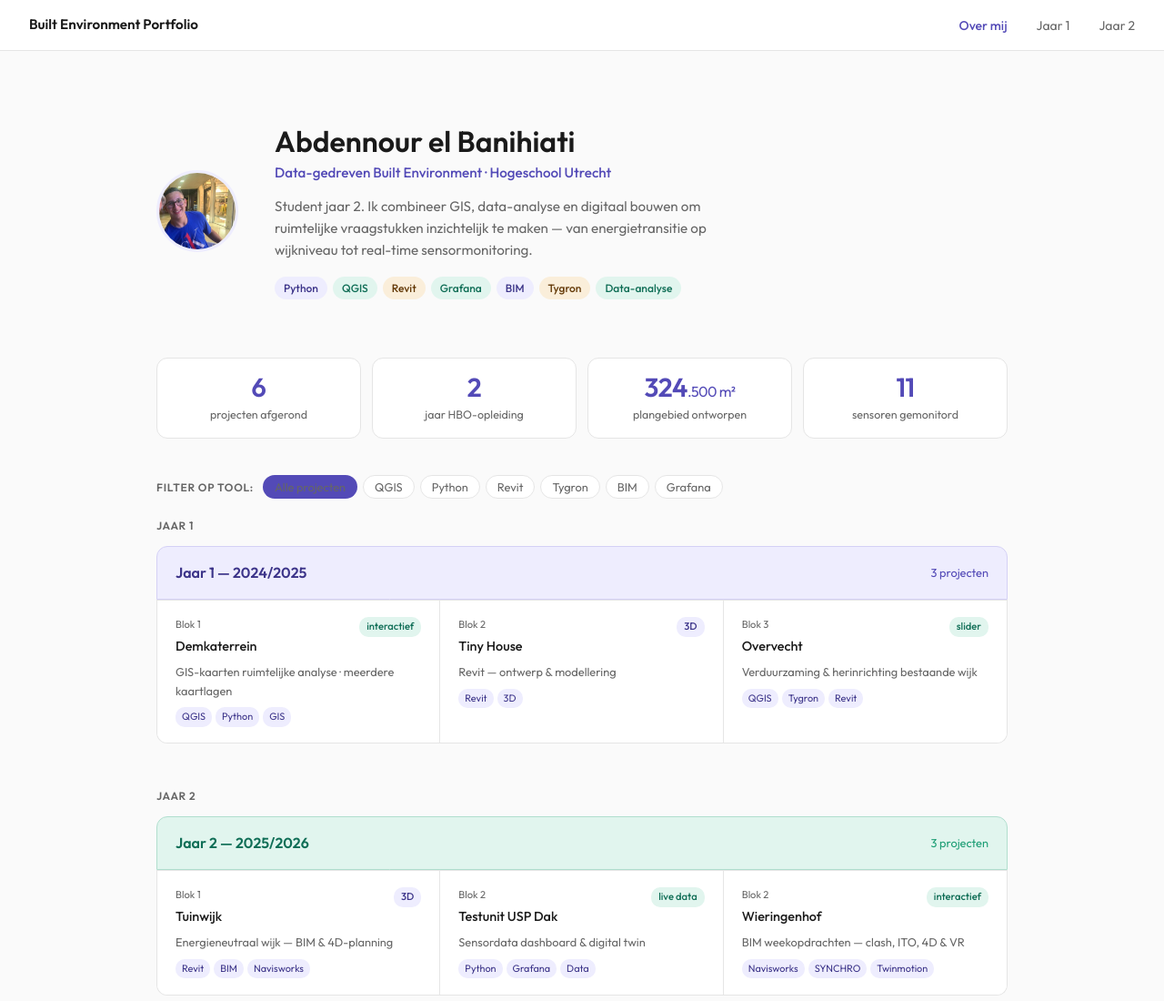
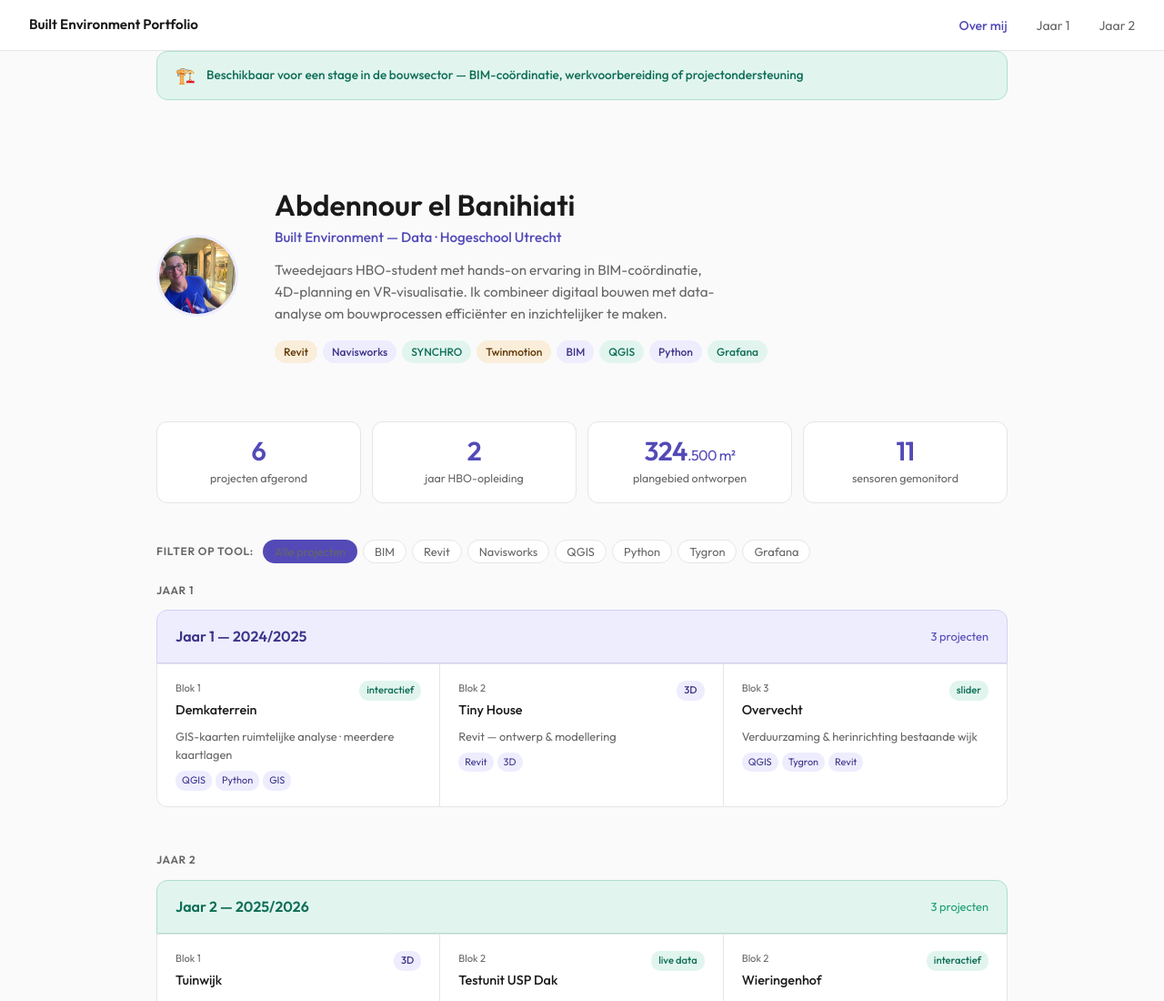
Before and after one commit to nouralba7-source/portfolio, a plain HTML site: page index.html in a window 1280 px wide. Shown: the top 1100 px of the page at 91% size. Drawn offline with Linux system fonts and the light colour scheme.

Commit message:
Portfolio homepage aangepast voor sollicitatie bouwsector
- Bio herschreven met focus op BIM-coördinatie en digitaal bouwen
- Navisworks, SYNCHRO en Twinmotion toegevoegd als vaardigheden
- Stage-beschikbaarheid banner bovenaan toegevoegd
- Filteropties uitgebreid met Navisworks
- Wieringenhof kaart data-skills bijgewerkt

Co-Authored-By: Claude Opus 4.6 <noreply@anthropic.com>
Claude-Session: https://claude.ai/code/session_01SfjHZn3TWdb5roYJX941pt

```diff
--- a/index.html
+++ b/index.html
@@ -163,6 +163,12 @@
   <main>
     <div class="container">
 
+      <!-- STAGE BANNER -->
+      <div class="stage-banner fade-1" style="background:var(--groen-licht);border:1px solid #b0dece;border-radius:var(--radius);padding:0.75rem 1.25rem;margin-bottom:1rem;display:flex;align-items:center;gap:0.75rem;">
+        <span style="font-size:1.1rem;">🏗️</span>
+        <span style="font-size:0.85rem;color:#0F6E56;font-weight:500;">Beschikbaar voor een stage in de bouwsector — BIM-coördinatie, werkvoorbereiding of projectondersteuning</span>
+      </div>
+
       <!-- HERO -->
       <section class="hero">
         <img src="afbeeldingen/abdennour.jpg" alt="Abdennour el Banihiati" class="avatar fade-1"
@@ -170,20 +176,21 @@
         <div class="avatar-initialen fade-1" style="display:none;">AB</div>
         <div>
           <h1 class="hero-naam fade-2">Abdennour el Banihiati</h1>
-          <div class="hero-opleiding fade-2">Data-gedreven Built Environment · Hogeschool Utrecht</div>
+          <div class="hero-opleiding fade-2">Built Environment — Data · Hogeschool Utrecht</div>
           <p class="hero-bio fade-3">
-            Student jaar 2. Ik combineer GIS, data-analyse en digitaal bouwen
-            om ruimtelijke vraagstukken inzichtelijk te maken — van energietransitie
-            op wijkniveau tot real-time sensormonitoring.
+            Tweedejaars HBO-student met hands-on ervaring in BIM-coördinatie,
+            4D-planning en VR-visualisatie. Ik combineer digitaal bouwen met
+            data-analyse om bouwprocessen efficiënter en inzichtelijker te maken.
           </p>
           <div class="pills fade-4">
+            <span class="pill pill-amber">Revit</span>
+            <span class="pill pill-paars">Navisworks</span>
+            <span class="pill pill-groen">SYNCHRO</span>
+            <span class="pill pill-amber">Twinmotion</span>
+            <span class="pill pill-paars">BIM</span>
+            <span class="pill pill-groen">QGIS</span>
             <span class="pill pill-paars">Python</span>
-            <span class="pill pill-groen">QGIS</span>
-            <span class="pill pill-amber">Revit</span>
             <span class="pill pill-groen">Grafana</span>
-            <span class="pill pill-paars">BIM</span>
-            <span class="pill pill-amber">Tygron</span>
-            <span class="pill pill-groen">Data-analyse</span>
           </div>
         </div>
       </section>
@@ -214,12 +221,13 @@
       <div class="filter-balk fade-3" id="filter-balk">
         <span class="filter-label">Filter op tool:</span>
         <button class="filter-btn reset actief" data-filter="alles" onclick="setFilter(this)">Alle projecten</button>
-        <button class="filter-btn" data-filter="QGIS"    onclick="setFilter(this)">QGIS</button>
-        <button class="filter-btn" data-filter="Python"  onclick="setFilter(this)">Python</button>
-        <button class="filter-btn" data-filter="Revit"   onclick="setFilter(this)">Revit</button>
-        <button class="filter-btn" data-filter="Tygron"  onclick="setFilter(this)">Tygron</button>
-        <button class="filter-btn" data-filter="BIM"     onclick="setFilter(this)">BIM</button>
-        <button class="filter-btn" data-filter="Grafana" onclick="setFilter(this)">Grafana</button>
+        <button class="filter-btn" data-filter="BIM"        onclick="setFilter(this)">BIM</button>
+        <button class="filter-btn" data-filter="Revit"      onclick="setFilter(this)">Revit</button>
+        <button class="filter-btn" data-filter="Navisworks"  onclick="setFilter(this)">Navisworks</button>
+        <button class="filter-btn" data-filter="QGIS"       onclick="setFilter(this)">QGIS</button>
+        <button class="filter-btn" data-filter="Python"     onclick="setFilter(this)">Python</button>
+        <button class="filter-btn" data-filter="Tygron"     onclick="setFilter(this)">Tygron</button>
+        <button class="filter-btn" data-filter="Grafana"    onclick="setFilter(this)">Grafana</button>
       </div>
 
       <!-- JAAR 1 -->
@@ -328,7 +336,7 @@
           </a>
 
           <a href="jaar2/wieringenhof.html" class="project-kaart"
-             data-skills="BIM Revit Navisworks">
+             data-skills="BIM Revit Navisworks SYNCHRO Twinmotion">
             <div class="kaart-top">
               <div>
                 <div class="kaart-blok">Blok 2</div>
```
